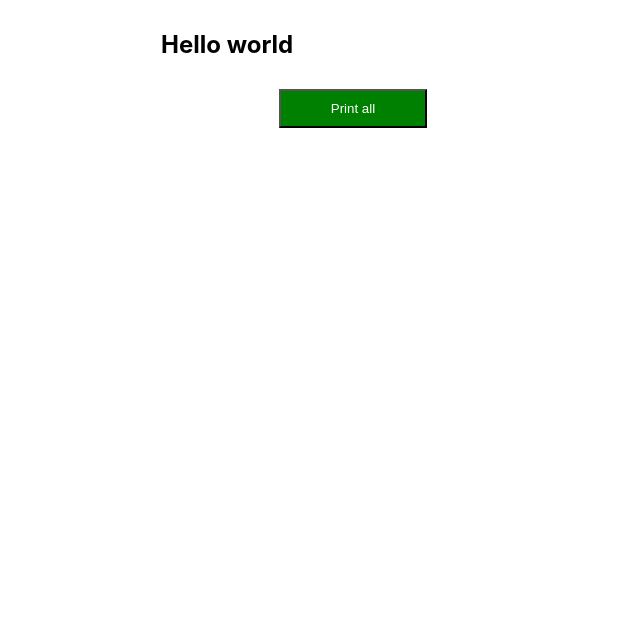
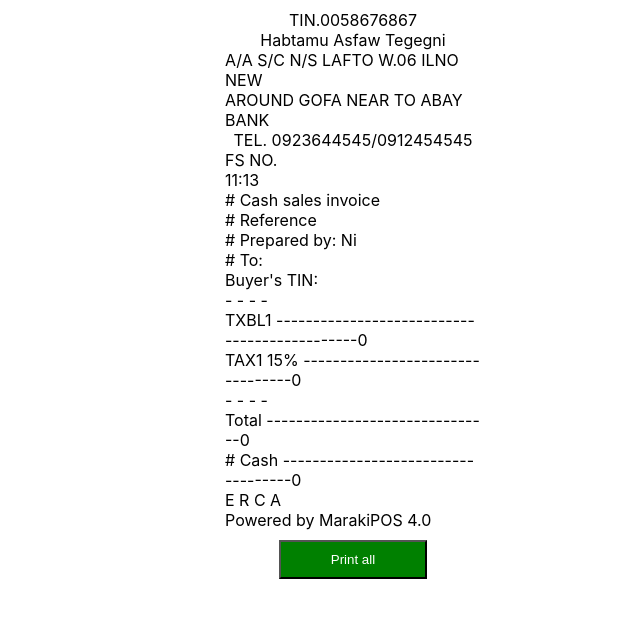
Before and after one commit to messyEthio/messyEthio.github.io, a React (Create React App) app: page / in a window 1280 px wide. Both pictures are taken after a click on the button "Print". Shown: the top 618 px of the page, without its empty margins (287-927 px from the left). Built offline with nearby package versions, Linux system fonts and the light colour scheme.

Commit message:
ordering print done

```diff
--- a/src/components/Print.tsx
+++ b/src/components/Print.tsx
@@ -9,12 +9,11 @@ export default function Print() {
   const state: any = location.state;
 
   const onPrint = () => {
-    console.log("print");
     const printableDiv: any =
       document.getElementById("printable_div")?.innerHTML;
     document.body.innerHTML = printableDiv;
+    window.focus();
     window.print();
-    return false;
   };
 
   return (
@@ -31,11 +30,13 @@ export default function Print() {
         style={{
           display: "flex",
           flexDirection: "column",
-          width: "30%",
+          width: "20%",
           padding: 10,
         }}
       >
-        <h2>Hello world</h2>
+        {state.content.map((items: any) => (
+          <div dangerouslySetInnerHTML={{ __html: items.value }} />
+        ))}
       </div>
       <button
         onClick={onPrint}
--- a/src/components/Tables/Tables.tsx
+++ b/src/components/Tables/Tables.tsx
@@ -46,32 +46,36 @@ const Tables = (props: any) => {
     const reference = sellerAndBuyerData.reference;
     const bill_to = sellerAndBuyerData.bill_to;
     const buyerTin = sellerAndBuyerData.buyer_tin_no;
+    const centerStyle =
+      "display:flex;flex-direction:row;justify-content:center;";
     // const buyerAddres = sellerAndBuyerData.buyer_address
     const content = [
       {
-        type: `<span style='color:red;text-align:center;'>TIN: ${buyerTin}</span>`,
+        type: "text", // 'text' | 'barCode' | 'qrCode' | 'image' | 'table
+        value: `<span style=${centerStyle}>${sellerTinNo}</span>`,
+        style: `text-align:center;`,
       },
       {
         type: "text", // 'text' | 'barCode' | 'qrCode' | 'image' | 'table
-        value: sellerName,
+        value: `<span style=${centerStyle}>${sellerName}</span>`,
         style: `text-align:center;`,
         css: { "font-size": "12px" },
       },
       {
         type: "text", // 'text' | 'barCode' | 'qrCode' | 'image' | 'table
-        value: sellerAddress,
+        value: `<span style=${centerStyle}>${sellerAddress}</span>`,
         style: `text-align:center;`,
         css: { "font-size": "8px" },
       },
       {
         type: "text", // 'text' | 'barCode' | 'qrCode' | 'image' | 'table
-        value: sellerSpecificAddress,
+        value: `<span style=${centerStyle}>${sellerSpecificAddress}</span>`,
         style: `text-align:center;`,
         css: { "font-size": "8px" },
       },
       {
         type: "text", // 'text' | 'barCode' | 'qrCode' | 'image' | 'table
-        value: sellerPhone,
+        value: `<span style=${centerStyle}>${sellerPhone}</span>`,
         style: `text-align:center;`,
         css: { "font-size": "8px" },
       },
@@ -223,27 +227,7 @@ const Tables = (props: any) => {
       css: { "font-size": "8px" },
     });
 
-    console.log(sellerTinNo);
-    navigate("/print", {
-      state: {
-        content: content,
-      },
-    });
-    /* const contentType = content[0];
-    const printContent = `${contentType.type}`;
-    const windowUrl = "";
-    const windowName = "E-Printer";
-    const printWindow = window.open(
-      windowUrl,
-      windowName,
-      "left=500,top=500,width=0,height=0"
-    );
-
-    printWindow?.document.write(printContent);
-    printWindow?.document.close();
-    printWindow?.focus();
-    printWindow?.print();
-    printWindow?.close(); */
+    navigate("/print", { state: { content: content } });
   };
 
   const sumTotal = (index: number) => {
@@ -267,11 +251,15 @@ const Tables = (props: any) => {
           border: "1px solid grey",
         }}
       >
-        <tr style={{ border: "1px solid grey" }}>
-          {column.map((column) => (
-            <th style={{ border: "1px solid grey" }}>{column.label}</th>
-          ))}
-        </tr>
+        <thead>
+          <tr style={{ border: "1px solid grey" }}>
+            {column.map((column, index) => (
+              <th key={index} style={{ border: "1px solid grey" }}>
+                {column.label}
+              </th>
+            ))}
+          </tr>
+        </thead>
         <tbody>
           {rows.map((row, index) => (
             <tr key={index} style={{ border: "1px solid grey" }}>
```
